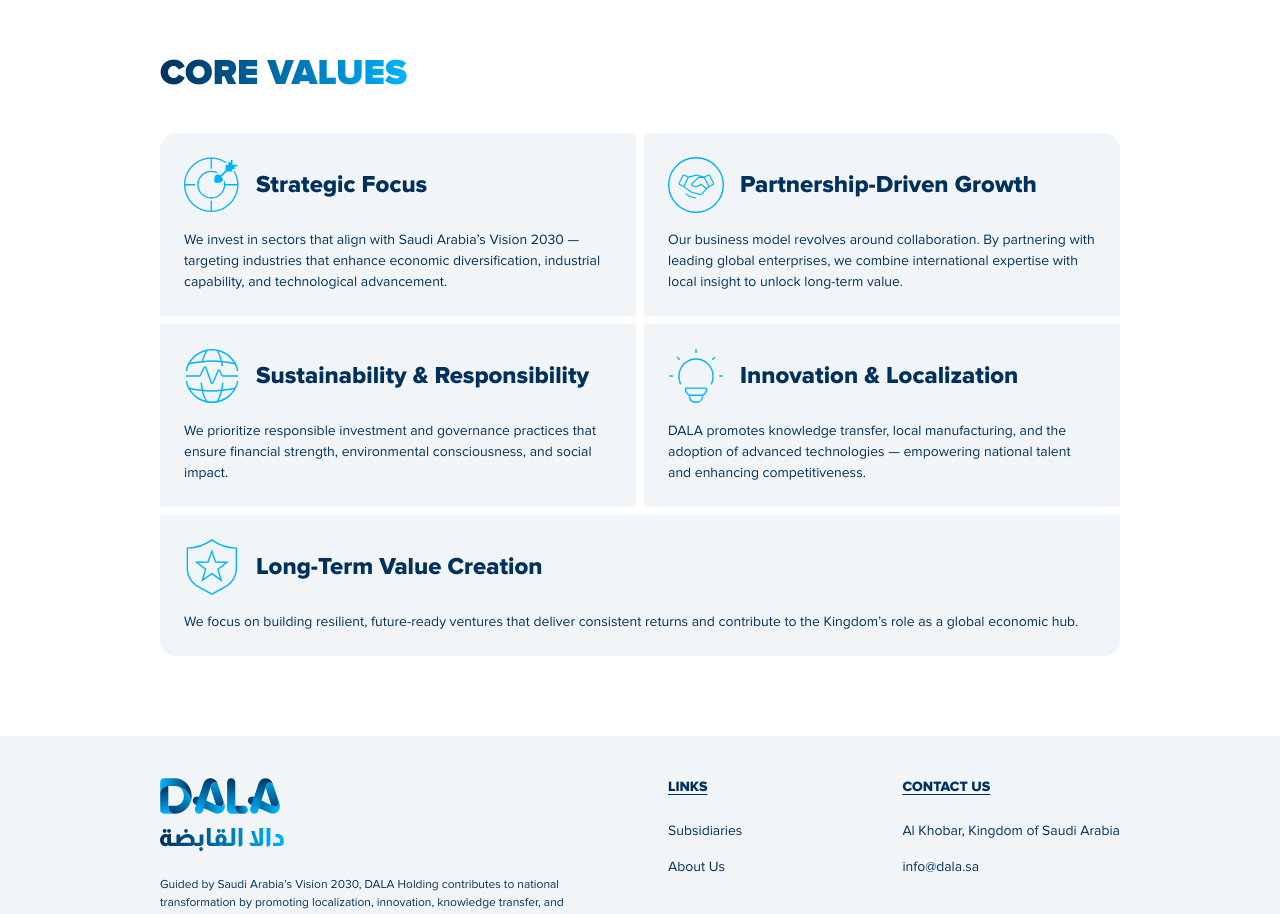
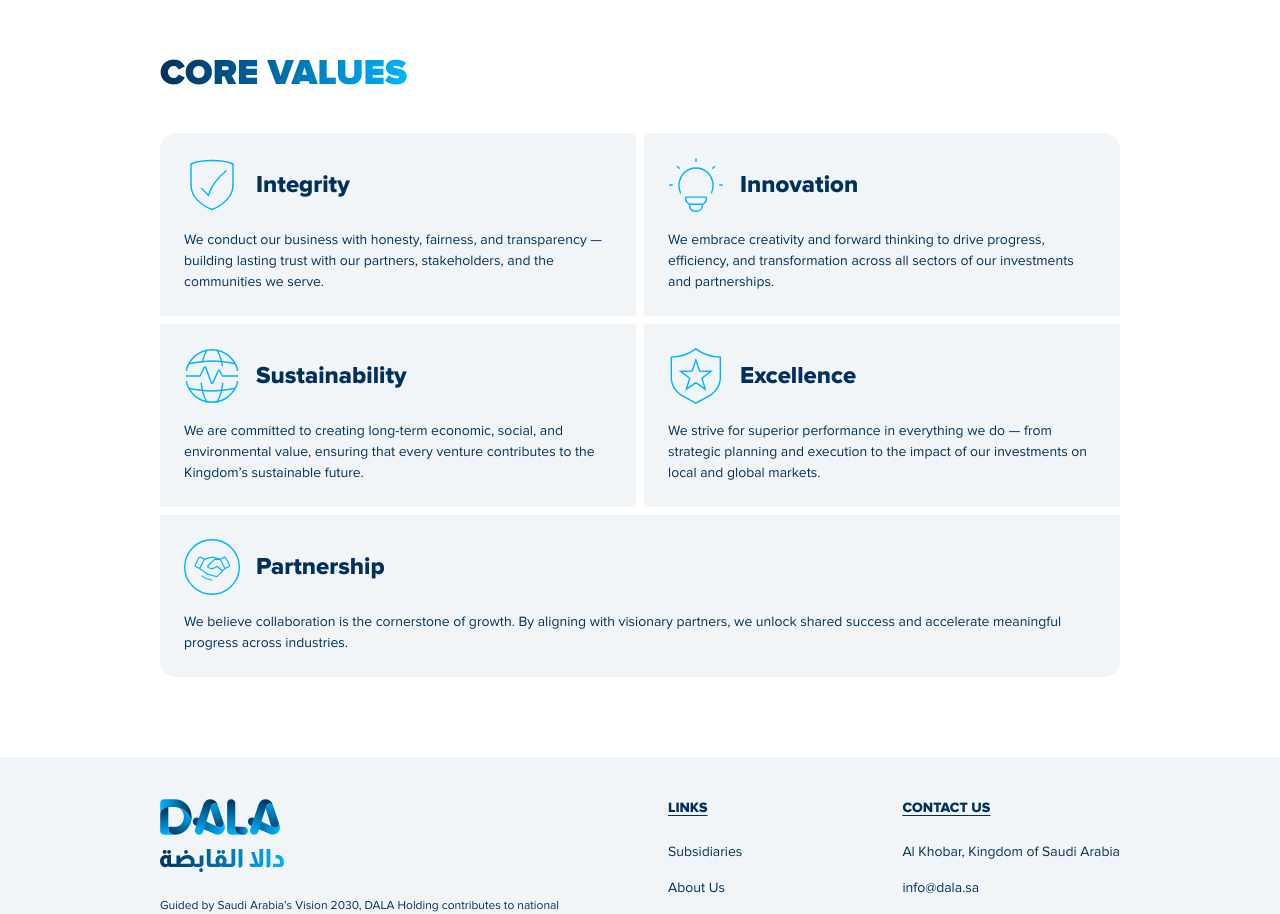
Before and after one commit to Zainabeyy/Dala, a React (Vite) app: page /about in a window 1280 px wide. Shown: the part 2360-3274 px from the top of the page. Built offline with nearby package versions, Linux system fonts and the light colour scheme.

Commit message:
updated core Values data and comp

```diff
--- /dev/null
+++ b/src/assets/data.ts
@@ -0,0 +1,65 @@
+export const subsidieariesInfoCards = [
+  {
+    img: "target",
+    title: "Strategic Focus",
+    description:
+      "We invest in sectors that align with Saudi Arabia’s Vision 2030 — targeting industries that enhance economic diversification, industrial capability, and technological advancement.",
+  },
+  {
+    img: "handshake",
+    title: "Partnership-Driven Growth",
+    description:
+      "Our business model revolves around collaboration. By partnering with leading global enterprises, we combine international expertise with local insight to unlock long-term value.",
+  },
+  {
+    img: "globe",
+    title: "Sustainability & Responsibility",
+    description:
+      "We prioritize responsible investment and governance practices that ensure financial strength, environmental consciousness, and social impact.",
+  },
+  {
+    img: "idea-icon",
+    title: "Innovation & Localization",
+    description:
+      "DALA promotes knowledge transfer, local manufacturing, and the adoption of advanced technologies — empowering national talent and enhancing competitiveness.",
+  },
+  {
+    img: "shield",
+    title: "Long-Term Value Creation",
+    description:
+      "We focus on building resilient, future-ready ventures that deliver consistent returns and contribute to the Kingdom’s role as a global economic hub.",
+  },
+];
+
+export const aboutUsInfoCards = [
+  {
+    img: "secure",
+    title: "Integrity",
+    description:
+      "We conduct our business with honesty, fairness, and transparency — building lasting trust with our partners, stakeholders, and the communities we serve.",
+  },
+  {
+    img: "idea-icon",
+    title: "Innovation",
+    description:
+      "We embrace creativity and forward thinking to drive progress, efficiency, and transformation across all sectors of our investments and partnerships.",
+  },
+  {
+    img: "globe",
+    title: "Sustainability",
+    description:
+      "We are committed to creating long-term economic, social, and environmental value, ensuring that every venture contributes to the Kingdom’s sustainable future.",
+  },
+  {
+    img: "shield",
+    title: "Excellence",
+    description:
+      "We strive for superior performance in everything we do — from strategic planning and execution to the impact of our investments on local and global markets.",
+  },
+  {
+    img: "handshake",
+    title: "Partnership",
+    description:
+      "We believe collaboration is the cornerstone of growth. By aligning with visionary partners, we unlock shared success and accelerate meaningful progress across industries.",
+  },
+];
--- a/src/components/CoreValues.tsx
+++ /dev/null
@@ -1,47 +0,0 @@
-export default function CoreValues() {
-  const data = [
-    {
-      img: "target",
-      title: "Strategic Focus",
-      description:
-        "We invest in sectors that align with Saudi Arabia’s Vision 2030 — targeting industries that enhance economic diversification, industrial capability, and technological advancement.",
-    },
-    {
-      img: "handshake",
-      title: "Partnership-Driven Growth",
-      description:
-        "Our business model revolves around collaboration. By partnering with leading global enterprises, we combine international expertise with local insight to unlock long-term value.",
-    },
-    {
-      img: "globe",
-      title: "Sustainability & Responsibility",
-      description:
-        "We prioritize responsible investment and governance practices that ensure financial strength, environmental consciousness, and social impact.",
-    },
-    {
-      img: "idea-icon",
-      title: "Innovation & Localization",
-      description:
-        "DALA promotes knowledge transfer, local manufacturing, and the adoption of advanced technologies — empowering national talent and enhancing competitiveness.",
-    },
-    {
-      img: "shield",
-      title: "Long-Term Value Creation",
-      description:
-        "We focus on building resilient, future-ready ventures that deliver consistent returns and contribute to the Kingdom’s role as a global economic hub.",
-    },
-  ];
-  return (
-    <div className="flex flex-wrap gap-2 mt-10 rounded-2xl overflow-hidden w-fit 2xl:mt-16 2xl:mb-10">
-      {data.map((item, index) => (
-        <div key={index} className="bg-blue-light flex-1 p-6 min-w-72 sm:min-w-78.75">
-          <div className="flex items-center gap-x-4 mb-4">
-            <img src={`./icons/${item.img}.svg`} alt={item.title} className="size-14"/>
-            <h2 className="font-bold text-2xl">{item.title}</h2>
-          </div>
-          <p className="text-sm leading-[150%]">{item.description}</p>
-        </div>
-      ))}
-    </div>
-  );
-}
--- /dev/null
+++ b/src/components/InfoCard.tsx
@@ -0,0 +1,22 @@
+type infoCardProp = {
+    img: string;
+    title: string;
+    description: string;
+};
+
+export default function InfoCard({infoData}:{infoData:infoCardProp[]}) {
+
+  return (
+    <div className="flex flex-wrap gap-2 mt-10 rounded-2xl overflow-hidden w-fit 2xl:mt-16 2xl:mb-10">
+      {infoData.map((item, index) => (
+        <div key={index} className="bg-blue-light flex-1 p-6 min-w-72 sm:min-w-78.75">
+          <div className="flex items-center gap-x-4 mb-4">
+            <img src={`./icons/${item.img}.svg`} alt={item.title} className="size-14"/>
+            <h2 className="font-bold text-2xl">{item.title}</h2>
+          </div>
+          <p className="text-sm leading-[150%]">{item.description}</p>
+        </div>
+      ))}
+    </div>
+  );
+}
--- a/src/pages/About.tsx
+++ b/src/pages/About.tsx
@@ -1,5 +1,6 @@
-import CoreValues from "../components/CoreValues";
 import VissionMission from "../components/VissionMission";
+import { aboutUsInfoCards } from "../assets/data";
+import InfoCard from "../components/InfoCard";
 
 export default function About() {
   const listData = [
@@ -103,10 +104,8 @@
       <VissionMission />
 
       <section>
-        <h2 className="gradHeading">
-          Core Values
-        </h2>
-        <CoreValues />
+        <h2 className="gradHeading">Core Values</h2>
+        <InfoCard infoData={aboutUsInfoCards}/>
       </section>
     </div>
   );
--- a/src/pages/Subsidiaries.tsx
+++ b/src/pages/Subsidiaries.tsx
@@ -1,6 +1,8 @@
-import CoreValues from "../components/CoreValues";
+import InfoCard from "../components/InfoCard";
+import { subsidieariesInfoCards } from "../assets/data";
 
 export default function Subsidiaries() {
+
   // ---- subsidiaries card data ----
 
   const cardData = [
@@ -70,7 +72,10 @@
         {
           // ---- subsidiaries cards ----
           cardData.map((card, index) => (
-            <div className="flex flex-col justify-center items-center sm:items-start md:flex-row md:justify-start gap-x-12 gap-y-10" key={index}>
+            <div
+              className="flex flex-col justify-center items-center sm:items-start md:flex-row md:justify-start gap-x-12 gap-y-10"
+              key={index}
+            >
               <div className="w-50 h-50 2xl:size-52 bg-blue-dark rounded-4xl flex items-center justify-center shrink-0">
                 <img
                   src={`./subsidiaries-logos/${card.img}.webp`}
@@ -120,7 +125,7 @@
         <h2 className="gradHeading">
           Investment Philosophy & Strategic Approach
         </h2>
-        <CoreValues />
+        <InfoCard infoData={subsidieariesInfoCards} />
       </section>
     </div>
   );
```
Also changed, not shown: public/icons/secure.svg (added).
